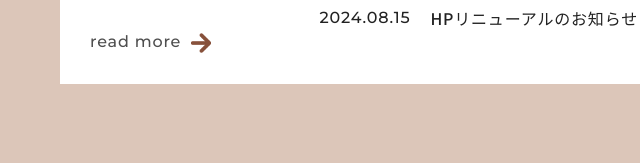
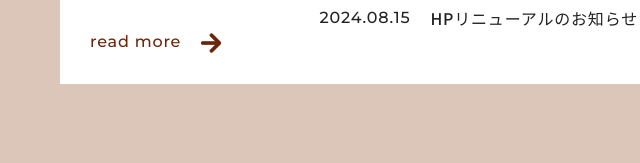
Before and after one commit to akarinbo/myPortfolio, a plain HTML site: page index.html in a window 1280 px wide. In both pictures the pointer is over the link "read more". Shown: the part 1153-1316 px from the top of the page, 40-680 px from the left. Drawn offline with nearby package versions, Linux system fonts and the light colour scheme; a script that the page names is missing; files whose address does not match are found by name.

Commit message:
Add files via upload

```diff
--- a/css/style.css
+++ b/css/style.css
@@ -170,6 +170,10 @@ header{
   display: inline-block;
   color:#6a260b;
 }
+.link__btn:hover{
+  opacity: 1;
+  color:#6a260b;
+}
 .link__btn img{
   background: url(./img/arw.png) no-repeat center center / cover ;
   position: absolute;
@@ -207,7 +211,12 @@ header{
     top:10%;
     right:-30px;
     z-index: 1;
+    transition: transform 0.3s ease;
   }
+  .link__btn:hover img{
+    transform: translateX(10px);
+  }
+
 }
 
  /*--------------------------------
```
